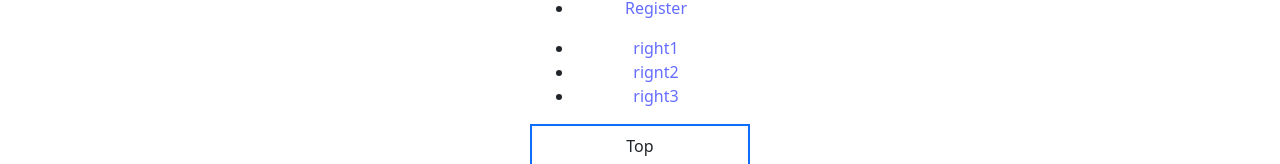
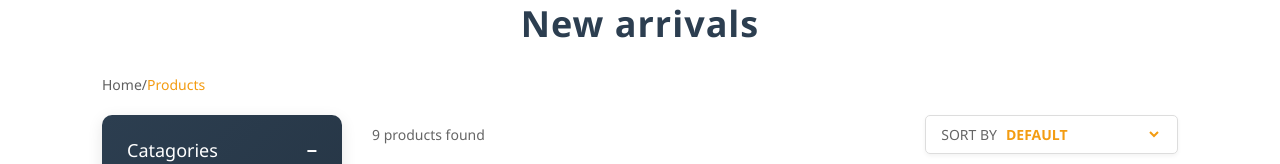
Before and after one commit to Mohamedmaged01/vue-js-project, a Vue app in the folder vue-project/: page / in a window 1280 px wide. Shown: the part 282-446 px from the top of the page. Built offline with nearby package versions, Linux system fonts and the light colour scheme; data requests are answered from the project's data file.

Commit message:
fix conflict

```diff
--- a/vue-project/src/router/index.js
+++ b/vue-project/src/router/index.js
@@ -1,25 +1,32 @@
 import { createRouter, createWebHistory } from "vue-router";
-
-// 1- import target components
-import Home from "../views/Home.vue";
-import Login from "../views/Login.vue";
-import Register from "../views/Register.vue";
-
-// 2- define routes
+import productsPage from "../components/productsPage.vue";
+import productDetails from "../components/ProductDetails.vue";
 
 const routes = [
-    { path: "/", name: "home", component: Home },
-    { path: "/login", name: "login", component: Login },
-    {path: "/register", name: "register", component: Register },
-
+  {
+    path: "/",
+    name: "Home",
+    component: productsPage,
+  },
+  {
+    path: "/products",
+    name: "Products",
+    component: productsPage,
+  },
+  {
+    path: "/products/:id",
+    name: "ProductDetail",
+    component: productDetails,
+    props: true,
+  },
 ];
 
-// 3- create router instance
 const router = createRouter({
   history: createWebHistory(),
   routes,
+  scrollBehavior() {
+    return { top: 0 };
+  },
 });
 
-// 4- export router instance
-
 export default router;
```
Also changed, not shown: vue-project/src/main.js (+4 -3 lines).
